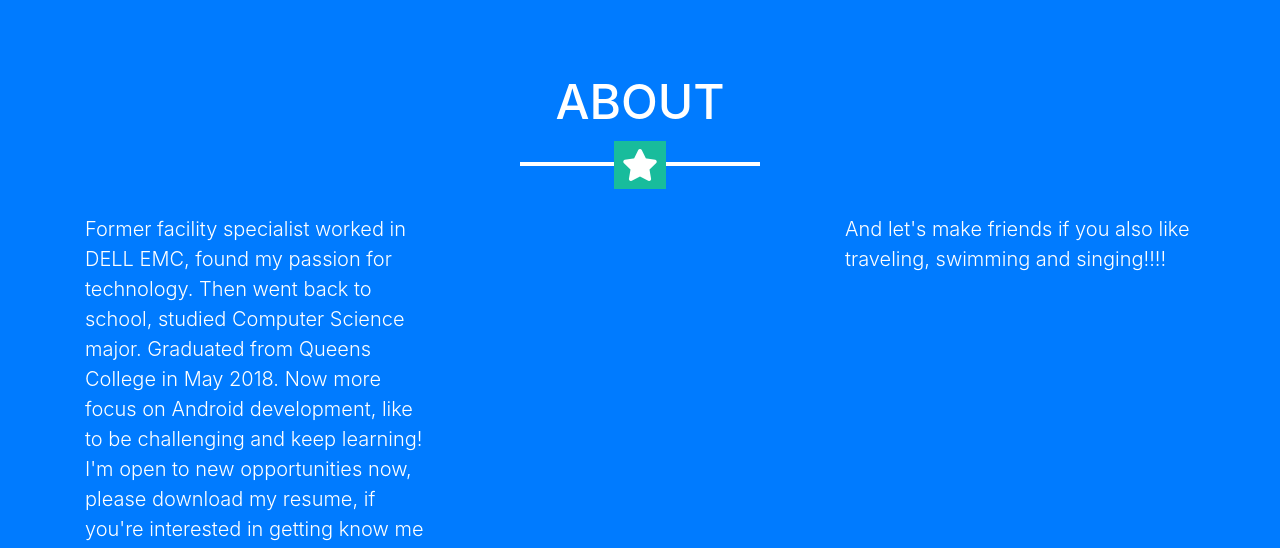
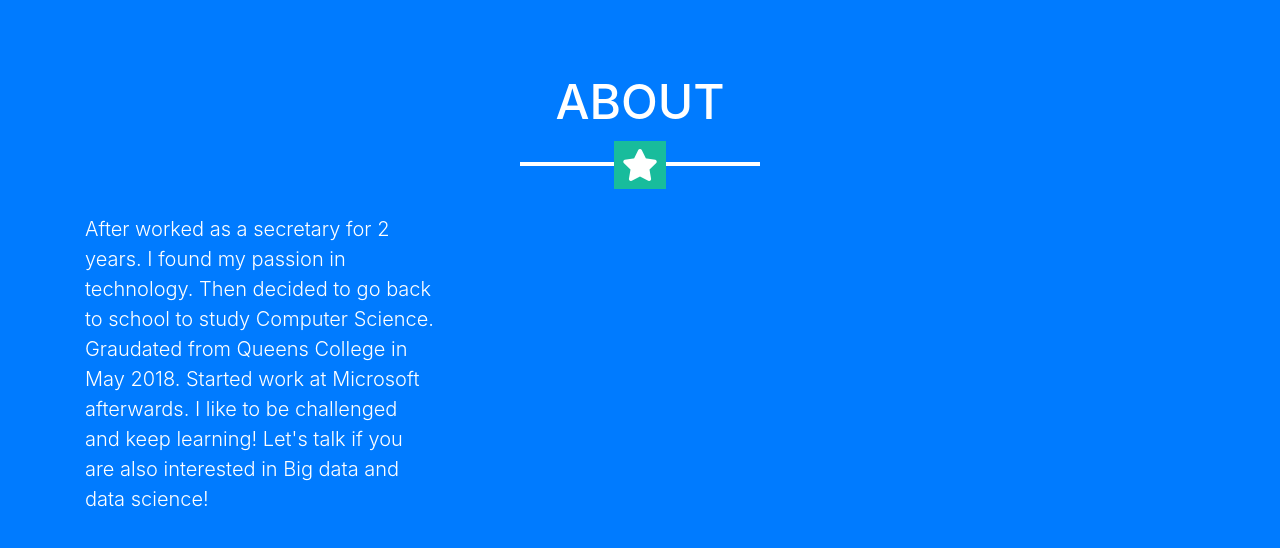
Before and after one commit to evawang1992/evawang1992.github.io, a website with bundled scripts: page index.html in a window 1280 px wide. Shown: the part 1449-1997 px from the top of the page. Built offline with nearby package versions, Linux system fonts and the light colour scheme.

Commit message:
Update index.html

```diff
--- a/index.html
+++ b/index.html
@@ -59,7 +59,7 @@
         <img class="h-25 img-fluid img-profile rounded-circle mx-auto mb-1" style="width: 240px; background-color: rgba(0,0,255,.1)" src="img/profile.png" alt="">
         </span>
 
-        <h2 class="font-weight-light mb-0">FullStack Engineer & Mobile Developer </h2>
+        <h2 class="font-weight-light mb-0">Software Engineer</h2>
       </div>
     </header>
 
@@ -140,10 +140,7 @@
         <hr class="star-light mb-5">
         <div class="row">
           <div class="col-lg-4 mr-auto">
-            <p class="lead">Former facility specialist worked in DELL EMC, found my passion for technology. Then went back to school, studied Computer Science major. Graduated from Queens College in May 2018. Now more focus on Android development, like to be challenging and keep learning! I'm open to new opportunities now, please download my resume, if you're interested in getting know me more.</p>
-          </div>
-          <div class="col-lg-4 ml-auto">
-            <p class="lead"> And let's make friends if you also like traveling, swimming and singing!!!!</p>
+            <p class="lead">After worked as a secretary for 2 years. I found my passion in technology. Then decided to go back to school to study Computer Science. Graudated from Queens College in May 2018. Started work at Microsoft afterwards. I like to be challenged and keep learning! Let's talk if you are also interested in Big data and data science!</p>
           </div>
         </div>
         <div class="text-center mt-4">
```
